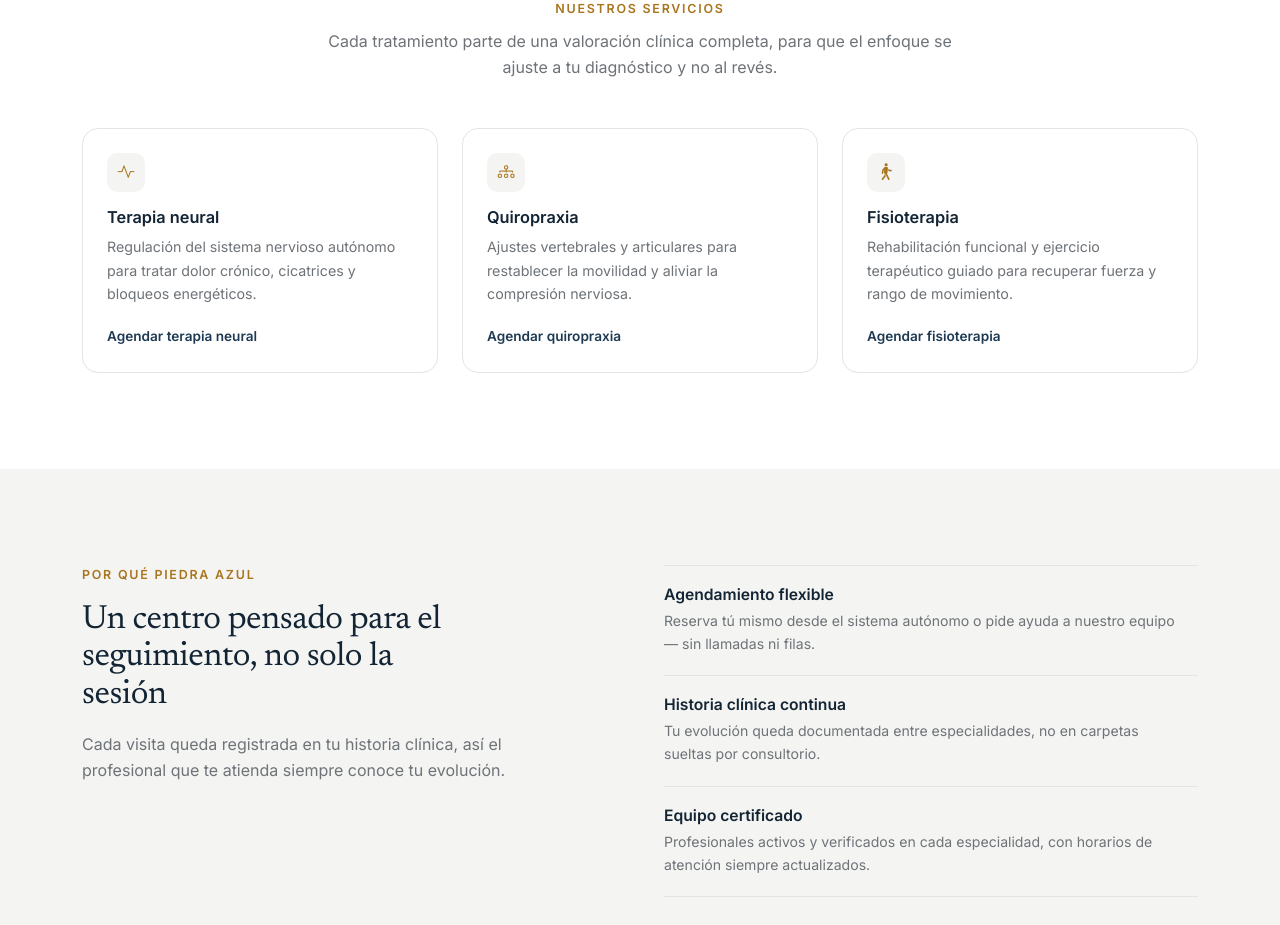
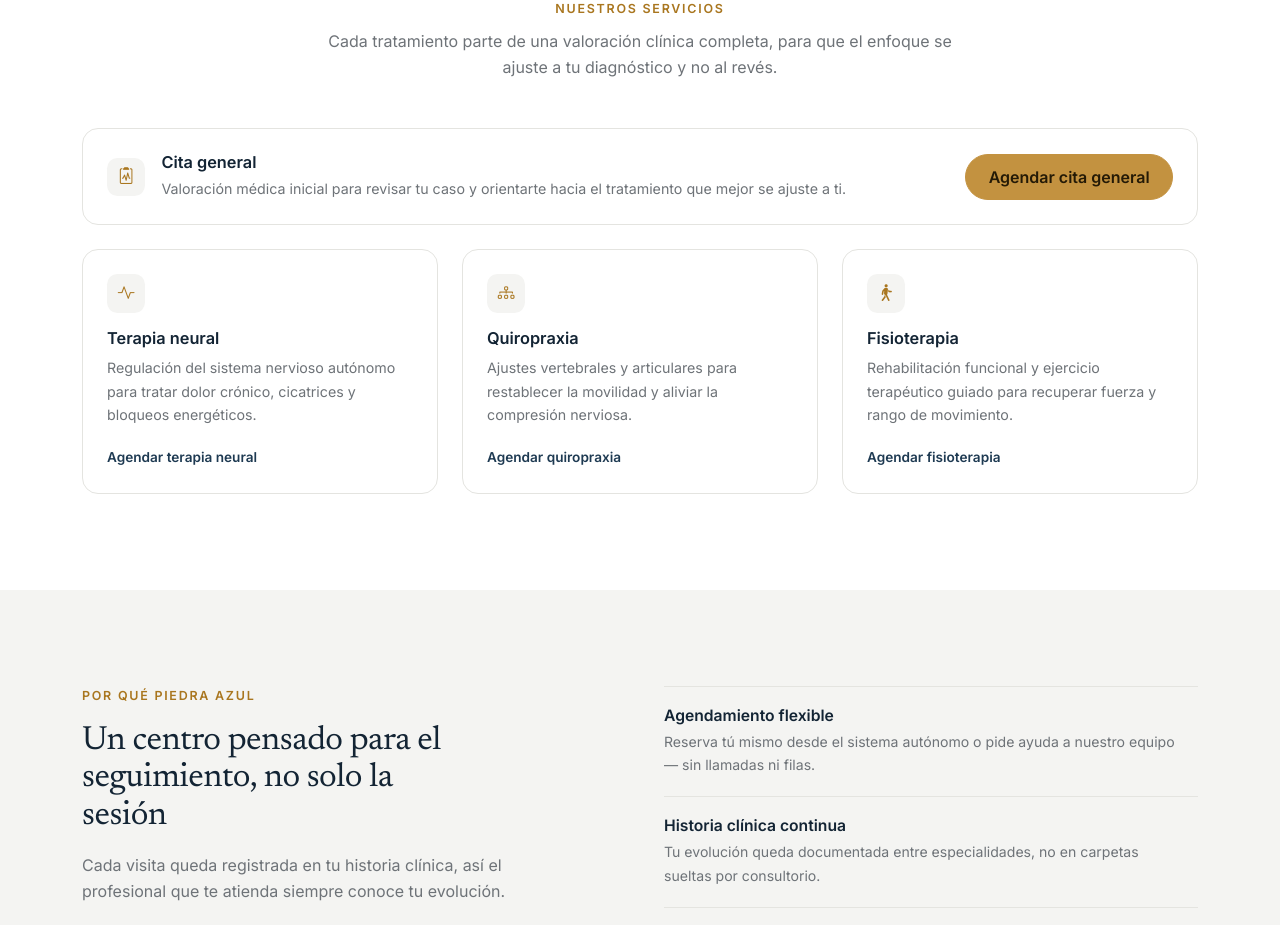
Before and after one commit to Jesuss2706/Proyecto_SWIII, an Angular app in the folder Front_PA2/: page / in a window 1280 px wide. Shown: the part 920-1845 px from the top of the page. Built offline with nearby package versions, Linux system fonts and the light colour scheme; no server answers.

Commit message:
Actualización del proyecto: agregando cita general al front, poniendo alerta de bienvenida de usuario, quitando iniciar sesion y registrarse de la pantalla de inicio

```diff
--- a/Front_PA2/src/app/app.css
+++ b/Front_PA2/src/app/app.css
@@ -20,3 +20,13 @@ main { flex: 1 0 auto; }
   font-size: .85rem;
 }
 .pa-skip:focus { left: .5rem; }
+
+/* Alerta de bienvenida al iniciar sesión */
+.pa-welcome {
+  position: fixed;
+  top: 5rem;
+  left: 50%;
+  transform: translateX(-50%);
+  z-index: 1090;
+  width: min(92vw, 420px);
+}
--- a/Front_PA2/src/app/app.html
+++ b/Front_PA2/src/app/app.html
@@ -1,6 +1,12 @@
 <a class="pa-skip" href="#contenido">Saltar al contenido</a>
 
 <app-navbar />
+@if (auth.welcomeMessage(); as msg) {
+  <div class="pa-welcome alert alert-success alert-dismissible shadow mb-0" role="status">
+    <i class="bi bi-check-circle-fill me-2"></i>{{ msg }}
+    <button type="button" class="btn-close" aria-label="Cerrar" (click)="auth.welcomeMessage.set(null)"></button>
+  </div>
+}
 
 <main id="contenido">
   <router-outlet />
--- a/Front_PA2/src/app/app.ts
+++ b/Front_PA2/src/app/app.ts
@@ -1,7 +1,8 @@
-import { Component } from '@angular/core';
+import { Component, inject } from '@angular/core';
 import { RouterOutlet } from '@angular/router';
 import { NavbarComponent } from './shared/navbar/navbar.component';
 import { FooterComponent } from './shared/footer/footer.component';
+import { AuthService } from './core/services/auth.service';
 
 @Component({
   selector: 'app-root',
@@ -9,4 +10,6 @@ import { FooterComponent } from './shared/footer/footer.component';
   templateUrl: './app.html',
   styleUrl: './app.css',
 })
-export class App {}
+export class App {
+  protected auth = inject(AuthService);
+}
--- a/Front_PA2/src/app/core/services/auth.service.ts
+++ b/Front_PA2/src/app/core/services/auth.service.ts
@@ -22,6 +22,8 @@ export class AuthService {
     return u ? `${u.nameUser} ${u.lastNameUser}`.trim() : '';
   });
 
+  readonly welcomeMessage = signal<string | null>(null);
+
   login(payload: LoginRequest) {
     return this.http.post<LoginResponse>(`${this.base}/login`, payload).pipe(
       tap((res) => {
@@ -29,6 +31,8 @@ export class AuthService {
         if (res.user) {
           localStorage.setItem(USER_KEY, JSON.stringify(res.user));
           this.user.set(res.user);
+          this.welcomeMessage.set(`Bienvenido, ${this.fullName()}`);
+          setTimeout(() => this.welcomeMessage.set(null), 4000);
         }
       }),
     );
--- a/Front_PA2/src/app/pages/agendar/agendar.component.ts
+++ b/Front_PA2/src/app/pages/agendar/agendar.component.ts
@@ -56,7 +56,7 @@ export class AgendarComponent {
   protected readonly age = signal<number | null>(null);
 
   // ---------- Paso 3: horario ----------
-  protected readonly specialities: Speciality[] = ['Neural_Therapy', 'Chiropractor', 'Physiotherapy'];
+   protected readonly specialities: Speciality[] = ['General', 'Neural_Therapy', 'Chiropractor', 'Physiotherapy'];
   protected readonly speciality = signal<Speciality | ''>('');
   protected readonly date = signal<string>(todayISO());
   protected readonly slots = signal<Slot[]>([]);
--- a/Front_PA2/src/app/pages/home/home.component.html
+++ b/Front_PA2/src/app/pages/home/home.component.html
@@ -10,6 +10,21 @@
         tu diagnóstico y no al revés.
       </p>
     </div>
+
+    <article class="pa-card pa-service-general p-4 mb-3 mb-lg-4">
+      <div class="d-flex flex-column flex-md-row align-items-md-center gap-3">
+        <span class="pa-service-icon">
+          <i class="bi" [class]="generalService.icon"></i>
+        </span>
+        <div class="flex-grow-1">
+          <h3 class="pa-service-title mb-1">{{ generalService.title }}</h3>
+          <p class="pa-service-body mb-0">{{ generalService.body }}</p>
+        </div>
+        <a class="btn btn-pa" routerLink="/agendar" [queryParams]="{ especialidad: generalService.speciality }">
+          Agendar cita general
+        </a>
+      </div>
+    </article>
 
     <div class="row g-3 g-lg-4">
       @for (s of services; track s.speciality) {
--- a/Front_PA2/src/app/pages/home/home.component.ts
+++ b/Front_PA2/src/app/pages/home/home.component.ts
@@ -27,6 +27,13 @@ interface TeamMember {
 })
 export class HomeComponent {
   private people = inject(PeopleService);
+
+  protected readonly generalService: ServiceCard = {
+    icon: 'bi-clipboard2-pulse',
+    title: 'Cita general',
+    body: 'Valoración médica inicial para revisar tu caso y orientarte hacia el tratamiento que mejor se ajuste a ti.',
+    speciality: 'General',
+  };
 
   protected readonly services: ServiceCard[] = [
     {
```
Also changed, not shown: 1 other file (tests, documents, lock files or other folders).
